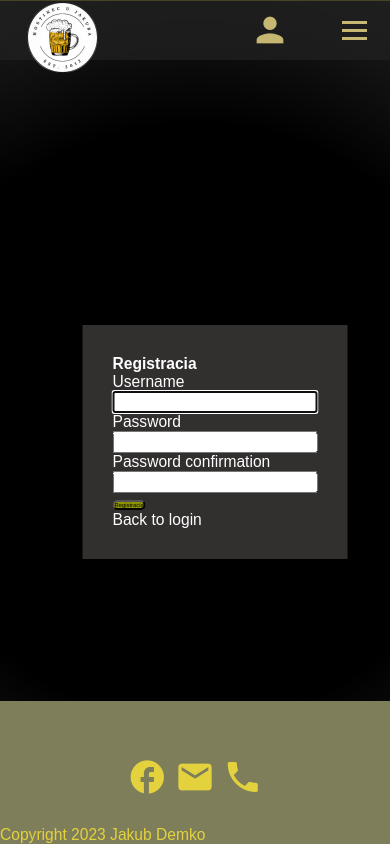
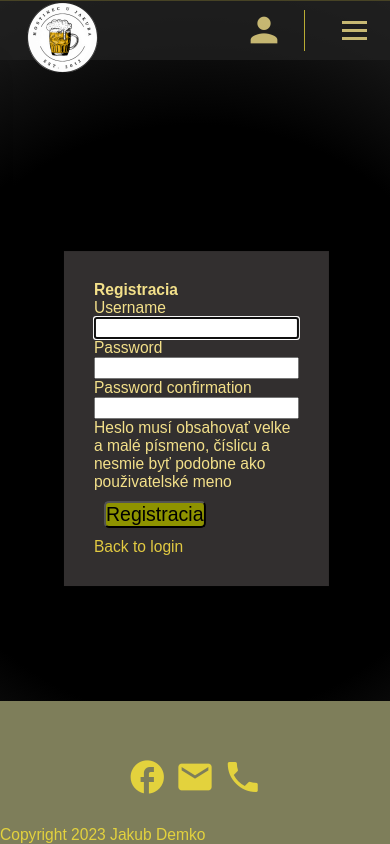
Before and after one commit to junglissta/ujakuba, a Django app: page /signup/ in a window 390 px wide. Run offline with Django 4.2, Linux system fonts and the light colour scheme; some web fonts are replaced.

Commit message:
added Css styling

```diff
--- a/homepage/urls.py
+++ b/homepage/urls.py
@@ -7,5 +7,5 @@ urlpatterns = [
     path('about/', views.about, name='about'),
     path('menu/', views.menu, name='menu'),
     path('signup/', views.SignUp.as_view(), name='signup'),
-    path('accounts/login/', view.LoginView.as_view(), name='login'),
+    path('login/', view.LoginView.as_view(), name='login'),
 ]
--- a/homepage/views.py
+++ b/homepage/views.py
@@ -18,5 +18,5 @@ class SignUp(CreateView):
     template_name = 'registration/signup.html'
     success_url = 'login'
 
-class HomeView(LoginRequiredMixin, TemplateView):
+class HomeView(TemplateView):
     template_name = "index.html"
--- a/static/styles.css
+++ b/static/styles.css
@@ -38,7 +38,6 @@ section {
     align-items: center;
     justify-content: center;
     flex-wrap: wrap;
-    transform: translate(50px , 50px);
 }
 
 .top-left{
@@ -87,7 +86,7 @@ li {
     list-style: none;
 }
 
-/* index */
+/* base */
 
 a {
     text-decoration: none;
@@ -229,6 +228,8 @@ h1 {
 .footer-container a:hover {
     cursor: pointer;
     transform: scale(1.4);
+
+/* login form */
 }
 .login-form {
     position: absolute;
@@ -237,13 +238,13 @@ h1 {
     display: flex;
     flex-direction: column;
     flex-wrap: wrap;
-    transform: translate(-50%, -50%);
+    transform: translate(-57%, -57%);
     background: rgb(50, 47, 47);
     font-size: 1.5vw;
     max-width: 600px;
     padding: 30px;
     margin: 20px;
-    color: white;
+    color: rgb(243, 224, 138);
     z-index: 20;
 }
 .login-form h2 {
@@ -253,7 +254,19 @@ h1 {
 }
 
 .login-form a {
-    color: white;
+
+    animation: Changecolor 2s linear infinite;
+}
+@keyframes Changecolor {
+    0%{
+        color: rgb(255, 240, 154);
+    }
+    50%{
+        color: rgb(207, 177, 7);
+    }
+    100%{
+        color: rgb(255, 120, 120);
+    }
 }
 h2{
     padding-top: 115px;
@@ -262,6 +275,7 @@ h2{
     font-size: 1.5vw;
     background-color: rgb(142, 147, 0);
     border-radius: 5px;
+    cursor: pointer;
 }
 
 .contact-form {
@@ -446,7 +460,10 @@ figure.effect-milo:hover p {
 }
   .navbar .login{
     align-items: center;
-    right: 100px;
+    right: 85px;
+    padding-right: 20px;
+    border-right: 1px solid rgb(227, 210, 61);
+
 
   }
   #logo {
@@ -513,12 +530,14 @@ figure.effect-milo:hover p {
     font-size: 4vw;
   }
   .container {
+    display: flex;
+    flex-direction: column;
 
-    margin: 0;
-    padding: 0;
   }
   .top-left{
-    width: 65%;
+    display: none;
+
+    max-width: 95%;
     height: 350px;
     background: url(shots.jpg) no-repeat center / cover;
     z-index: 10;
@@ -526,10 +545,11 @@ figure.effect-milo:hover p {
 
 }
 .top-right{
+    margin-top: 75px;
     font-family: 'Poiret One', cursive;
     font-size: 7vw;
     z-index: 10;
-    max-width: 35%;
+    max-width: 95%;
     max-height: 300px;
     font-weight: 600;
     background-color: transparent;
@@ -537,14 +557,14 @@ figure.effect-milo:hover p {
 }
 
 .left {
-    width: 50%;
+    width: 95%;
     height: 450px;
     background: url(bar\ steel.jpg) no-repeat center / cover;
     z-index: 10;
     transform: translate(0px, 0px);
 }
 .right {
-    width: 80%;
+    width: 95%;
     min-height: 400px;
     background-color: #2a2d2d;
     display: flex;
@@ -553,12 +573,24 @@ figure.effect-milo:hover p {
     padding: 30px;
     margin-left: 0;
     margin-bottom: 50px;
+}
 
+.right p {
+    margin: auto;
 }
   .moving-text {
     font-size: 50px;
     margin-top: 5px;
   }
+  .submit-button {
+    margin: 10px;
+    font-size: 5vw;
+    display: flex;
+    justify-content: center;
+    background-color: rgb(142, 147, 0);
+    border-radius: 5px;
+}
+
 }
 @keyframes fadeInAnimation {
     0% {
--- a/templates/registration/signup.html
+++ b/templates/registration/signup.html
@@ -8,6 +8,7 @@
       <div class="label">{{ field.label }}</div>
       <div class="field">{{ field }}</div>
       {% endfor %}
+      <p>Heslo musí obsahovať velke a malé písmeno, číslicu a nesmie byť podobne ako použivatelské meno</p>
     <button class="submit-button" type="submit" value="Register">Registracia</button>
 </form>
 <a href="{% url 'login' %}">Back to login</a>
```
